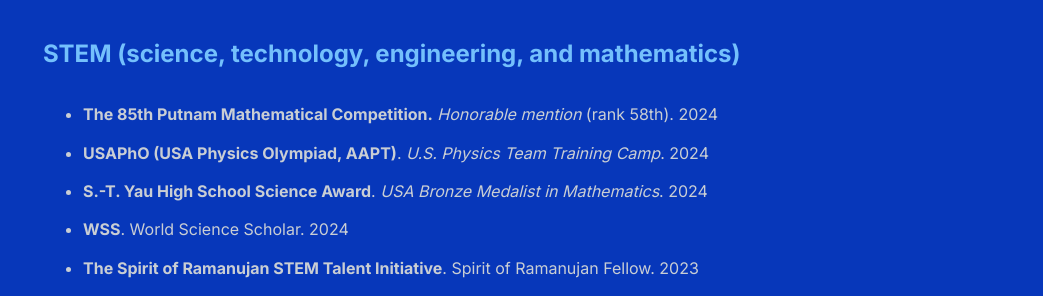
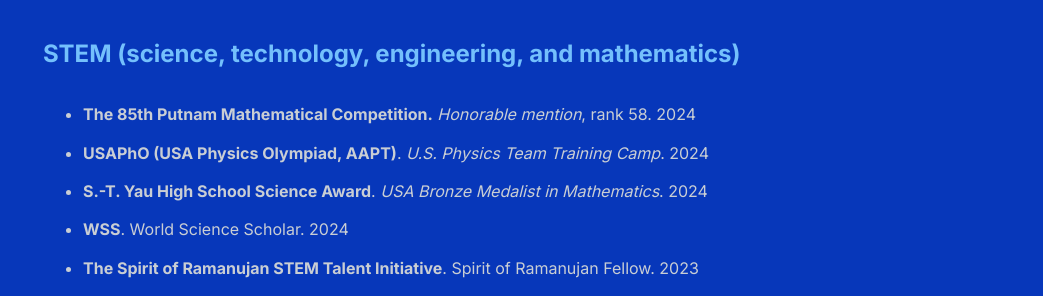
Before and after one commit to shihankanungo/shihankanungo.github.io, a Jekyll site: the page built from honors.md, in a window 1280 px wide. Shown: the part 176-472 px from the top of the page, without its empty margins (237-1280 px from the left). Built offline with Jekyll 4.4.1, drawn with Linux system fonts in a browser that asks for light colours.

Commit message:
Update honors.md

```diff
--- a/honors.md
+++ b/honors.md
@@ -5,7 +5,7 @@
 
 ## STEM (science, technology, engineering, and mathematics)
 
-- **The 85th Putnam Mathematical Competition.** *Honorable mention* (rank 58th). 2024
+- **The 85th Putnam Mathematical Competition.** *Honorable mention*, rank 58. 2024
 - **USAPhO (USA Physics Olympiad, AAPT)**. *U.S. Physics Team Training Camp*. 2024
 - **S.-T. Yau High School Science Award**. *USA Bronze Medalist in Mathematics*. 2024
 - **WSS**. World Science Scholar. 2024
```
